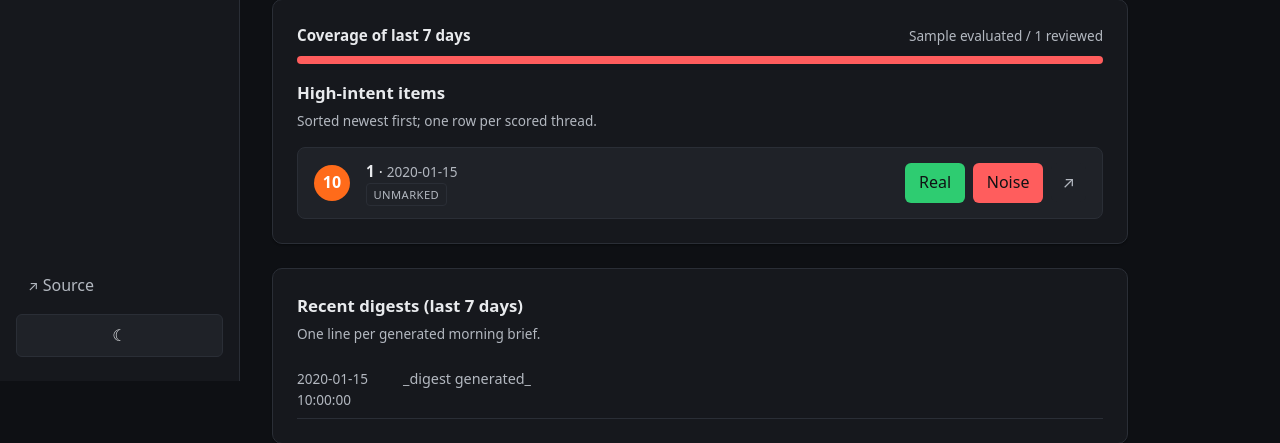
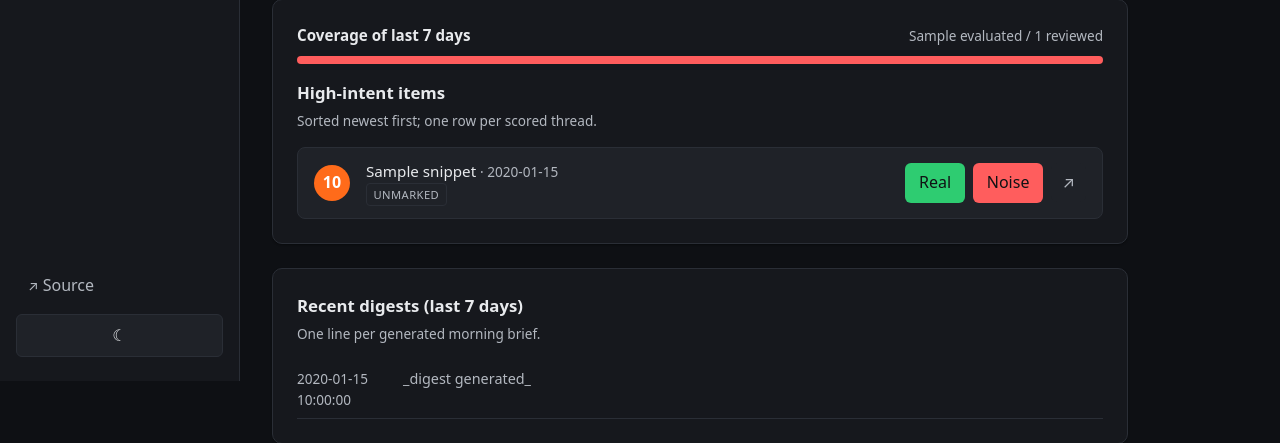
Before and after one commit to 10xdev4u-alt/signal-engine, a FastAPI app: template signal_engine/web/templates/eval.html in a window 1280 px wide. Shown: the part 419-862 px from the top of the page. Run offline with FastAPI, Linux system fonts and the light colour scheme; the template is opened without the code that fills it: most values are stand-ins (such as "Sample title", 1, 10 or a date in 2020).

Commit message:
fix: show snippet text in eval queue so operators can judge (#61)
The eval queue previously showed only the raw ref_id (e.g. t3_cb1),
forcing operators to open every link to judge real vs noise. The
flagged-items query now joins the post title / comment snippet and the
template renders it.

Fixes #57

Co-authored-by: 10xdev4u-alt <10xdev4u@gmail.com>

```diff
--- a/signal_engine/web/app.py
+++ b/signal_engine/web/app.py
@@ -138,6 +138,7 @@ def create_app() -> FastAPI:
         recent_query = (
             "SELECT s.ref_type, s.ref_id,"
             " COALESCE(s.llm_score, s.heuristic_score) AS score,"
+            " COALESCE(NULLIF(p.title, ''), substr(c.body, 1, 140)) AS snippet,"
             " COALESCE(p.permalink, c.permalink) AS permalink,"
             " s.scored_at"
             " FROM intent_scores s"
--- a/signal_engine/web/templates/eval.html
+++ b/signal_engine/web/templates/eval.html
@@ -53,7 +53,7 @@
     <div class="intent-card">
       <div class="intent-score" data-score="{{ f.score }}">{{ f.score }}</div>
       <div>
-        <div class="intent-text"><strong>{{ f.ref_id }}</strong> · <span class="muted">{{ f.scored_at[:10] }}</span></div>
+        <div class="intent-text">{{ f.snippet or f.ref_id }} <span class="muted">· {{ f.scored_at[:10] }}</span></div>
         <div class="muted" style="font-size: 0.8rem;">
           {% if f.verdict == "real_problem" %}<span class="tag good">real</span>
           {% elif f.verdict == "noise" %}<span class="tag bad">noise</span>
```
